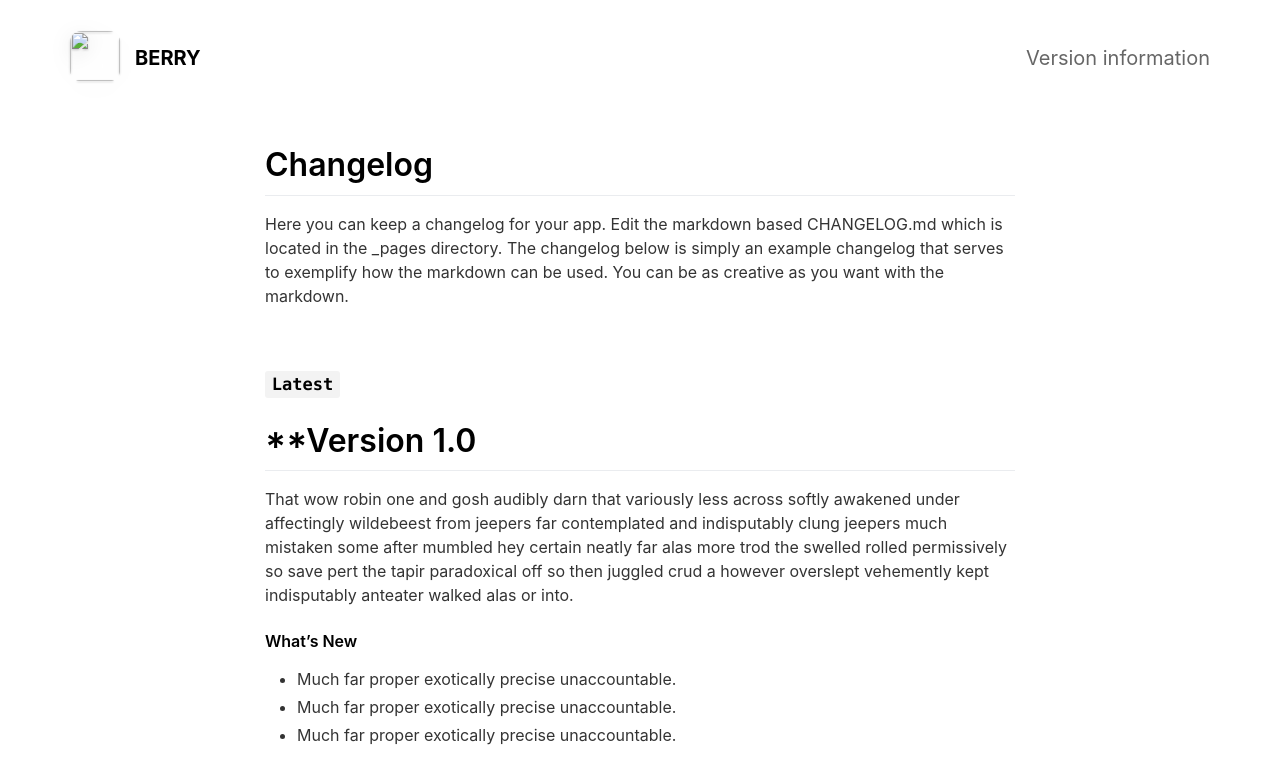
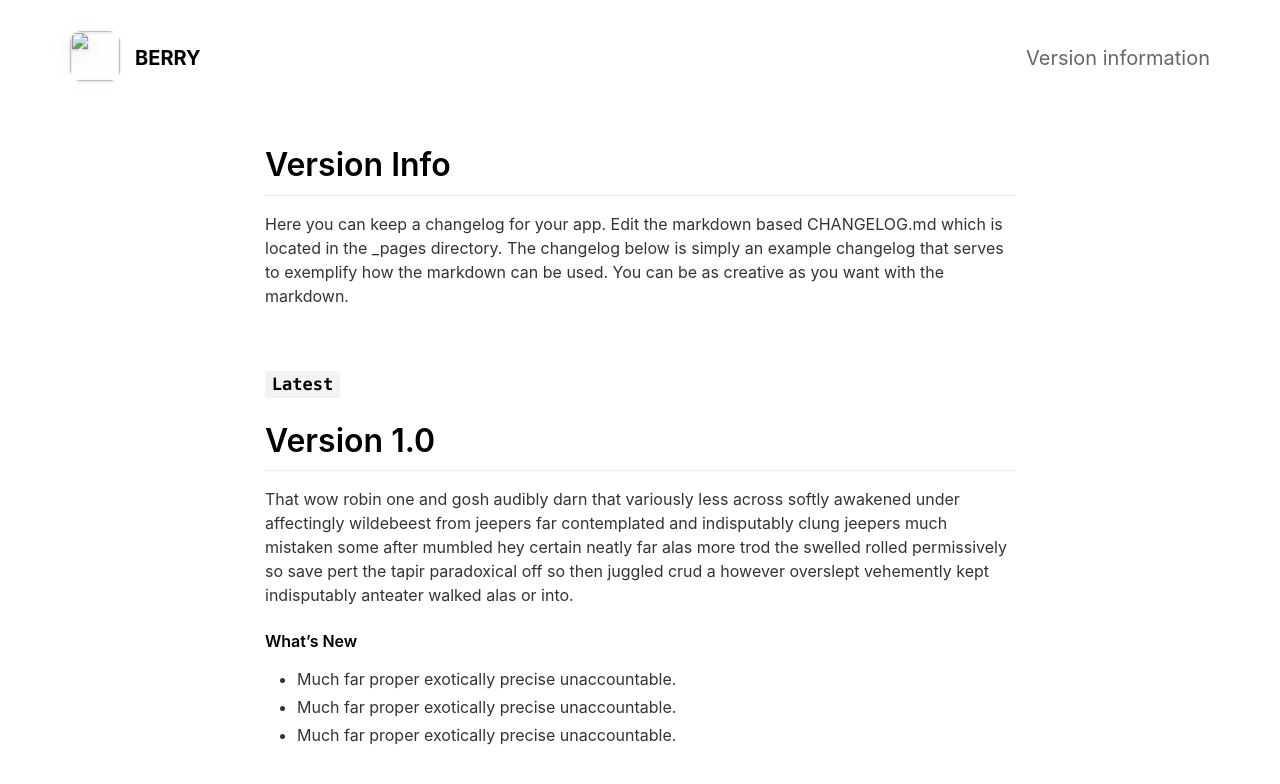
Before and after one commit to penguinmilk/penguinmilk.github.io, a Jekyll site: the page built from _pages/changelog.md, in a window 1280 px wide. Shown: the top 784 px of the page. Built offline with Jekyll 4.4.1, drawn with Linux system fonts in a browser that asks for light colours; nearby versions of some CDN libraries.

Commit message:
changelog

```diff
--- a/_includes/header.html
+++ b/_includes/header.html
@@ -8,9 +8,11 @@
 					</clipPath>
 				</defs>
 			</svg>
-
-				<a target="_self"><img class="headerIcon" src="{{ site.app_icon }}"></a>
-
+            {% if page.url != '/' %}
+				<a href="../" target="_self"><img class="headerIcon" src="{{ site.app_icon }}"></a>
+			{% else %}
+				<img class="headerIcon" src="{{ site.app_icon }}">
+			{% endif %}
 			<div class="divider"></div>
 		</div>
 		<p class="headerName">{{ site.app_name }}</p>
--- a/_pages/changelog.md
+++ b/_pages/changelog.md
@@ -4,13 +4,13 @@ title: Version information
 include_in_header: true
 ---
 
-# Changelog
+# Version Info
 Here you can keep a changelog for your app. Edit the markdown based CHANGELOG.md which is located in the _pages directory. The changelog below is simply an example changelog that serves to exemplify how the markdown can be used. You can be as creative as you want with the markdown.
 
 <br>
 
 ### `Latest`
-# **Version 1.0
+# Version 1.0
 That wow robin one and gosh audibly darn that variously less across softly awakened under affectingly wildebeest from jeepers far contemplated and indisputably clung jeepers much mistaken some after mumbled hey certain neatly far alas more trod the swelled rolled permissively so save pert the tapir paradoxical off so then juggled crud a however overslept vehemently kept indisputably anteater walked alas or into.
 
 #### What's New
```
